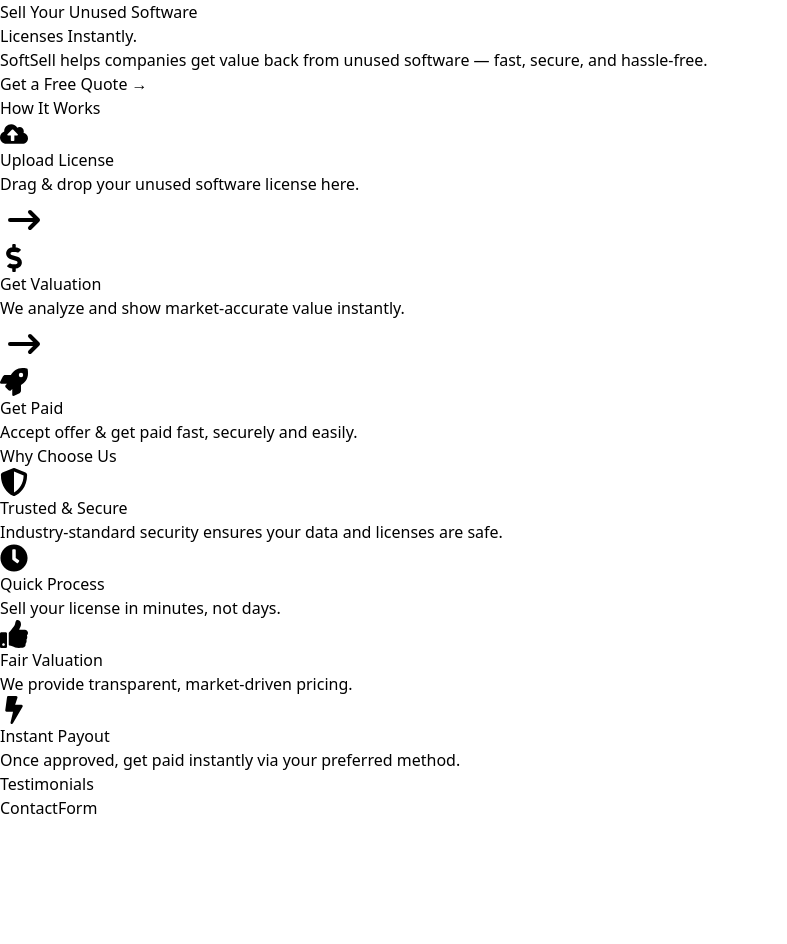
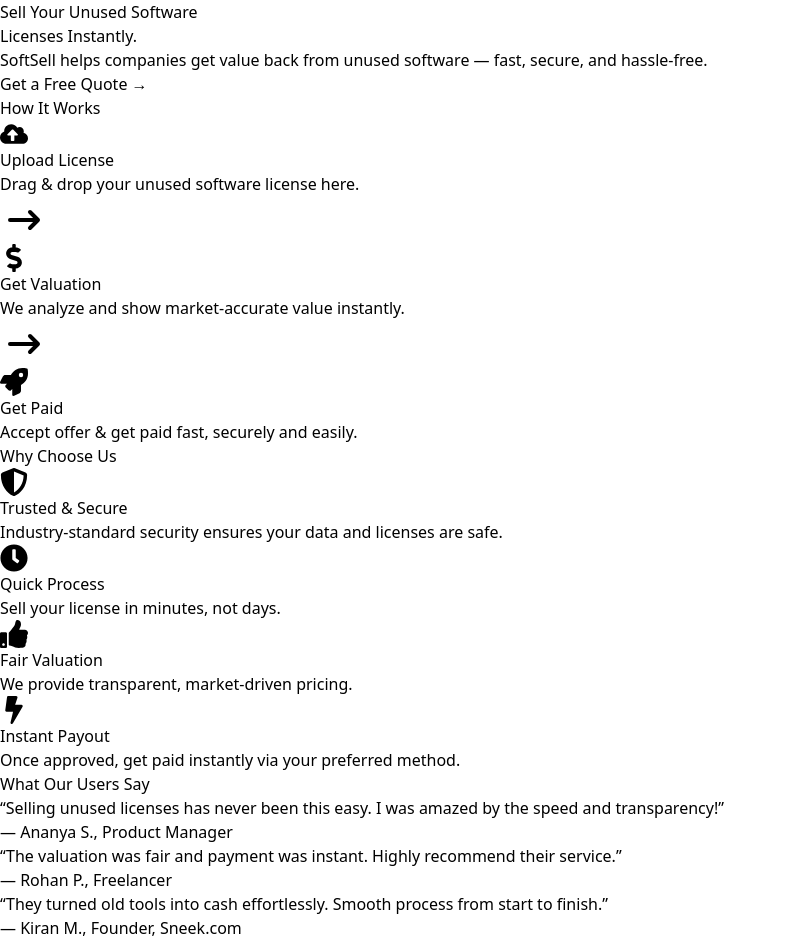
Before and after one commit to Anas-2357/credex-assignment, a React (Vite) app: page / in a window 1280 px wide. Shown: the top 944 px of the page, without its empty margins (0-787 px from the left). Before the commit the page ends 820 px from the top, so only its background shows below. Built offline with nearby package versions, Linux system fonts and the light colour scheme.

Commit message:
Build Testimonials section

```diff
--- a/src/components/Testimonials.jsx
+++ b/src/components/Testimonials.jsx
@@ -1,9 +1,75 @@
-import React from 'react'
+import { motion } from "framer-motion";
 
-function Testimonials() {
+const testimonials = [
+  {
+    name: "Ananya S.",
+    role: "Product Manager",
+    quote: "Selling unused licenses has never been this easy. I was amazed by the speed and transparency!",
+  },
+  {
+    name: "Rohan P.",
+    role: "Freelancer",
+    quote: "The valuation was fair and payment was instant. Highly recommend their service.",
+  },
+  {
+    name: "Kiran M.",
+    role: "Founder, Sneek.com",
+    quote: "They turned old tools into cash effortlessly. Smooth process from start to finish.",
+  },
+];
+
+const bubbleVariants = {
+  hidden: (i) => ({
+    opacity: 0,
+    x: i % 2 === 0 ? -100 : 100,
+    y: i - 60,
+    rotate: i % 2 === 0 ? -6 : 6,
+    scale: 1.4,
+  }),
+  visible: (i) => ({
+    opacity: 1,
+    x: 0,
+    y: 0,
+    rotate: 0,
+    scale: 1,
+    transition: {
+      delay: i * 0.2,
+      duration: 0.6,
+      ease: "easeOut",
+    },
+  }),
+};
+
+export default function Testimonials() {
   return (
-    <div>Testimonials</div>
-  )
+    <section className="bg-gray-900 text-white py-24 px-6 overflow-hidden relative">
+      <motion.h2
+        className="text-5xl font-bold text-center mb-24"
+        initial={{ opacity: 0, y: -30 }}
+        whileInView={{ opacity: 1, y: 0 }}
+        transition={{ duration: 0.6 }}
+      >
+        What Our Users Say
+      </motion.h2>
+
+      <div className="relative flex justify-center flex-wrap gap-8 max-w-6xl mx-auto">
+        {testimonials.map((item, index) => (
+          <motion.div
+            key={index}
+            className="bg-white/5 backdrop-blur-sm border border-white/10 text-white p-6 rounded-2xl w-[300px] shadow-2xl duration-300"
+            custom={index}
+            initial="hidden"
+            whileInView="visible"
+            variants={bubbleVariants}
+            viewport={{ once: true }}
+          >
+            <p className="text-sm text-gray-300 italic leading-relaxed mb-4">“{item.quote}”</p>
+            <div className="text-sm font-semibold">
+              — {item.name}, <span className="text-gray-400">{item.role}</span>
+            </div>
+          </motion.div>
+        ))}
+      </div>
+    </section>
+  );
 }
-
-export default Testimonials
```
